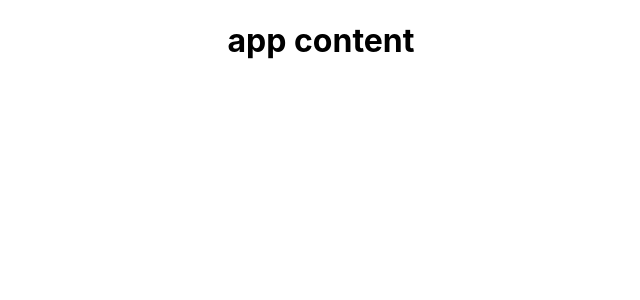
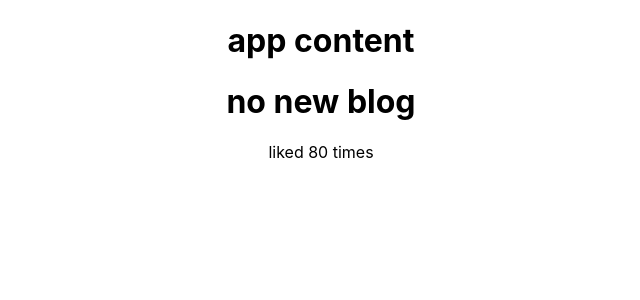
Before and after one commit to prince-nkuru/start-react, a React (Create React App) app: page / in a window 1280 px wide. Shown: the top 300 px of the page, without its empty margins (319-959 px from the left). Built offline with nearby package versions, Linux system fonts and the light colour scheme.

Commit message:
add dynamic variables

```diff
--- a/src/App.js
+++ b/src/App.js
@@ -27,10 +27,14 @@ import './App.css';
 // }
 
 function App (){
+  const blog = '';
+  const like = 80;
   return (
     <div className='App'>
       <div className='content'>
         <h1>app content</h1>
+        <h1>{blog? blog: 'no new blog'}</h1>
+        <p>liked {like} times</p>
       </div>
     </div>
   )
```
